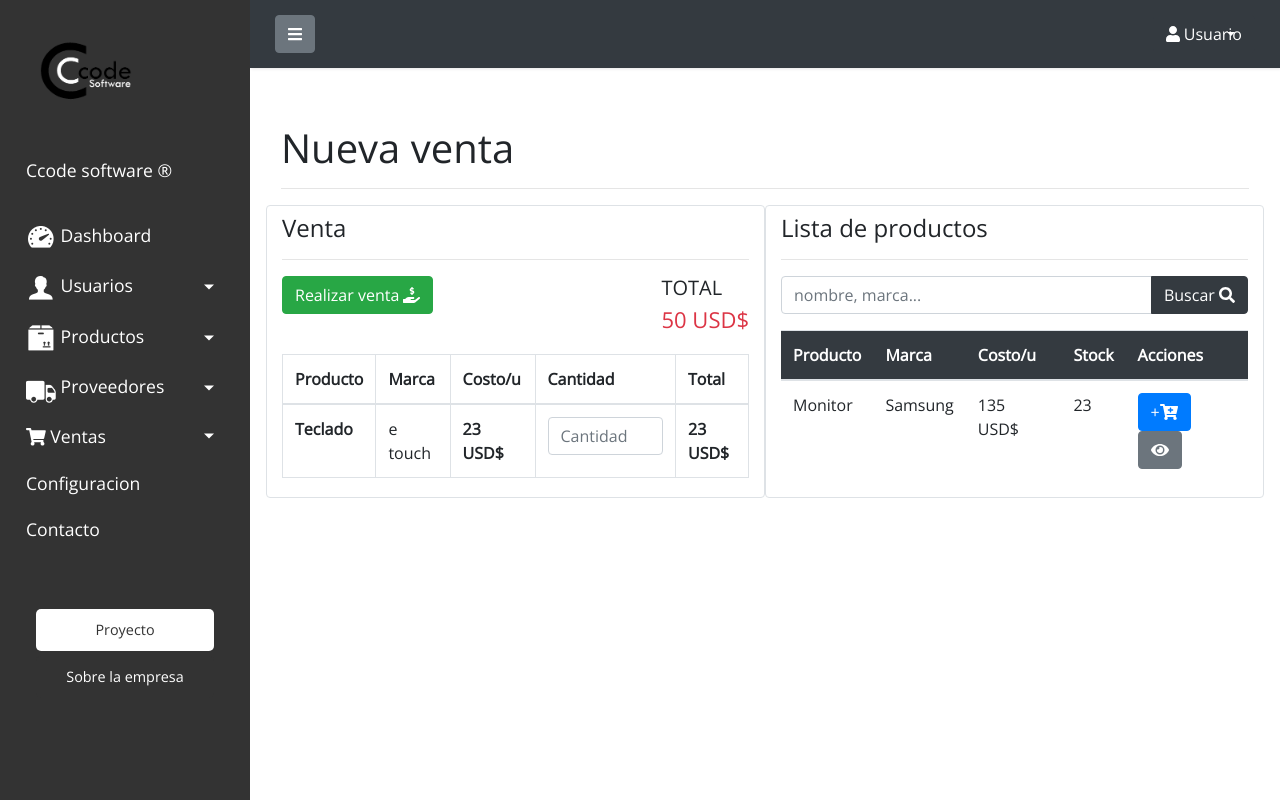
After one commit to jyagami/sistema1, a PHP site: page /venta_nueva.php in a window 1280 px wide. The commit adds this page. Run offline with PHP 8.4, Linux system fonts and the light colour scheme; some libraries are stand-ins or nearby versions.

Commit message:
ultimos cambios

```diff
--- a/conexion.php
+++ b/conexion.php
@@ -1,9 +1,6 @@
 <?php
 
-
     class Conexion{
-
-
 
         private static $conexion = NULL;
         private function __construct(){
@@ -15,7 +12,6 @@
             $dns = 'mysql:host=localhost;dbname=sistema1';
             $db_usuario = 'root';
             $db_contraseña = '';
-
 
             $pdo_options[PDO::ATTR_ERRMODE] = PDO::ERRMODE_EXCEPTION;
             self::$conexion = new PDO($dns, $db_usuario, $db_contraseña, $pdo_options);
--- a/include/footer.php
+++ b/include/footer.php
@@ -2,31 +2,25 @@
         <!--    FIN DEL CONTENIDO   -->
         </div>
 
+            </div>
         </div>
-            </div>
+
+    <!-- jQuery CDN - Slim version 3.4.1-->
+    <script src="https://code.jquery.com/jquery-3.4.1.min.js" integrity="sha256-CSXorXvZcTkaix6Yvo6HppcZGetbYMGWSFlBw8HfCJo=" crossorigin="anonymous"></script>
 
     <!-- jQuery CDN - Slim version (=without AJAX) -->
-    <script src="https://code.jquery.com/jquery-3.3.1.slim.min.js" integrity="sha384-q8i/X+965DzO0rT7abK41JStQIAqVgRVzpbzo5smXKp4YfRvH+8abtTE1Pi6jizo" crossorigin="anonymous"></script>
+    <!-- <script src="https://code.jquery.com/jquery-3.3.1.slim.min.js" integrity="sha384-q8i/X+965DzO0rT7abK41JStQIAqVgRVzpbzo5smXKp4YfRvH+8abtTE1Pi6jizo" crossorigin="anonymous"></script> -->
     <!-- Popper.JS -->
     <script src="https://cdnjs.cloudflare.com/ajax/libs/popper.js/1.14.0/umd/popper.min.js" integrity="sha384-cs/chFZiN24E4KMATLdqdvsezGxaGsi4hLGOzlXwp5UZB1LY//20VyM2taTB4QvJ" crossorigin="anonymous"></script>
     <!-- Bootstrap JS -->
     <script src="https://stackpath.bootstrapcdn.com/bootstrap/4.1.0/js/bootstrap.min.js" integrity="sha384-uefMccjFJAIv6A+rW+L4AHf99KvxDjWSu1z9VI8SKNVmz4sk7buKt/6v9KI65qnm" crossorigin="anonymous"></script>
     <!-- jQuery Custom Scroller CDN -->
     <script src="https://cdnjs.cloudflare.com/ajax/libs/malihu-custom-scrollbar-plugin/3.1.5/jquery.mCustomScrollbar.concat.min.js"></script>
+    <!-- My Script -->
+    <script src="scripts/ajax.js"></script>
+    <script src="scripts/sidebar.js"></script>
 
-    <script type="text/javascript">
-        $(document).ready(function () {
-            $("#sidebar").mCustomScrollbar({
-                theme: "minimal"
-            });
 
-            $('#sidebarCollapse').on('click', function () {
-                $('#sidebar, #content').toggleClass('active');
-                $('.collapse.in').toggleClass('in');
-                $('a[aria-expanded=true]').attr('aria-expanded', 'false');
-            });
-        });
-    </script>
 </body>
 
 </html>
--- a/include/header.php
+++ b/include/header.php
@@ -7,6 +7,8 @@
     <meta http-equiv="X-UA-Compatible" content="IE=edge">
 
     <title>Sistema administrativo</title>
+
+
 
     <!-- Bootstrap CSS CDN -->
     <link rel="stylesheet" href="https://stackpath.bootstrapcdn.com/bootstrap/4.1.0/css/bootstrap.min.css" integrity="sha384-9gVQ4dYFwwWSjIDZnLEWnxCjeSWFphJiwGPXr1jddIhOegiu1FwO5qRGvFXOdJZ4" crossorigin="anonymous">
@@ -92,6 +94,21 @@
                 </li>
 
                 <li>
+                    <a href="#ventaSubmenu" data-toggle="collapse" aria-expanded="false" class="dropdown-toggle">
+                        <i class="fas fa-shopping-cart"></i> Ventas
+                    </a>
+                    <ul class="collapse list-unstyled" id="ventaSubmenu">
+                        <li>
+                            <a href="venta_nueva.php"><i class="fas fa-money-bill-wave"></i> Nueva venta</a>
+                        </li>
+                        <li>
+                            <a href="#"><i class="fas fa-money-check-alt"></i> Registro de ventas</a>
+                        </li>
+
+                    </ul>
+                </li>
+
+                <li>
                     <a href="#">Configuracion</a>
                 </li>
                 <li>
@@ -103,7 +120,7 @@
 
             <ul class="list-unstyled CTAs">
                 <li>
-                    <a href="#" class="download">Portafolio</a>
+                    <a href="https://github.com/jyagami/sistema1" class="download">Proyecto</a>
                 </li>
                 <li>
                     <a href="#" class="article">Sobre la empresa</a>
--- /dev/null
+++ b/myStyle.css
@@ -0,0 +1,3 @@
+.tableHead{
+
+}
--- /dev/null
+++ b/scripts/ajax.js
@@ -0,0 +1,48 @@
+$(document).ready(function(){
+    //obtenemos el componente con id 'search-user'
+    $('#search-user').keyup(function(e){//capturamos lo que teclea el usuario con "keyup()"
+    //obtenemos el valor del input 'search-user' con el metodo "val()"
+        if($('#search-user').val()){
+            let busqueda = $('#search-user').val();
+            //console.log(busqueda);
+            $.ajax({//"$.ajax" permite realizar una peticion a un servidor
+                url: 'search_user.php', //direccion donde haremos la peticion
+                type: 'POST', //tipo de peticion
+                data: {busqueda}, //enviamos un valor al servidor
+                success: function(response){ //respuesta del servidor
+                    //console.log(response);
+                    let usuarios = JSON.parse(response);
+                    let columna = '';
+                    usuarios.forEach(usuario => {
+                        columna += `<tr>
+                            <th scope="row"> ${usuario.codigo}</th>
+                            <td> ${usuario.nombres}</td>
+                            <td> ${usuario.apellidos}</td>
+                            <td> ${usuario.telefono}</td>
+                            <td> ${usuario.puesto}</td>
+                            <td> ${usuario.correo}</td>
+                            <td> ${usuario.contrasena}</td>
+
+                            <td>
+                                <div class="btn-group" >
+                                    <button class="btn btn-outline-dark" type="button" data-toggle="modal"
+                                    <?php echo 'data-target="#modal-'.$usuario->getCodigo().'"' ?> > <i class="far fa-address-book"></i></button>
+
+                                    <a href="editar_usuario.php?codigo=<?php echo $usuario->getCodigo()?>&accion=actualizar" class="btn btn-outline-success"><i class="fas fa-edit"></i></a>
+
+                                    <a class="btn btn-outline-danger" href="usuario_controller.php?codigo=<?php echo $usuario->getCodigo()?>&accion=eliminar">
+                                    <i class="fas fa-trash-alt"></i></a>
+                                </div>
+                            </td>
+
+                        </tr>`
+                    });
+                    $('#tabla-usuarios').html(columna);
+                }
+            });
+        }
+        else{
+            location.reload();
+        }
+    });
+});
--- /dev/null
+++ b/scripts/myScript.js
@@ -0,0 +1,13 @@
+const listaVenta = document.getElementById('tabla-cuerpo');
+    const nuevoElemento = document.createElement('tr');
+    function addProduct(){
+        nuevoElemento.innerHTML = `<th>Monitor</th>
+                                <td>Samsung</td>
+                                <th>135 USD$</td>
+                                <td><input type="number" placeholder="Cantidad" class="form-control"></td>
+                                <th>135 USD$</th>`;
+    listaVenta.appendChild(nuevoElemento);
+    }
+
+    var btnAdd = document.getElementById('add-product');
+    btnAdd.addEventListener('click', addProduct);
--- /dev/null
+++ b/scripts/sidebar.js
@@ -0,0 +1,11 @@
+$(document).ready(function () {
+    $("#sidebar").mCustomScrollbar({
+        theme: "minimal"
+    });
+
+    $('#sidebarCollapse').on('click', function () {
+        $('#sidebar, #content').toggleClass('active');
+        $('.collapse.in').toggleClass('in');
+        $('a[aria-expanded=true]').attr('aria-expanded', 'false');
+    });
+});
--- /dev/null
+++ b/venta_nueva.php
@@ -0,0 +1,92 @@
+<?php include 'include/header.php' ?>
+
+<div class="container-fluid">
+
+    <span class="h1">Nueva venta</span><hr>
+
+    <div class="row">
+        <!--  Formulario de venta de productos  -->
+
+        <div class="col-md-6 border rounded pt-2">
+        <span class="h4">Venta</span><hr>
+
+            <form action="">
+            <button type="submit" value="Venta" class="btn btn-success mb-3">Realizar venta <i class="fas fa-hand-holding-usd"></i></button>
+
+                <div class="float-right flex-row">
+                    <span class="h5"> TOTAL <p class="text-danger">50 USD$</p></span>
+                </div>
+                <div class="table-responsive" style="max-height: 475px;" id="tabla-venta">
+                    <table class="table table-bordered">
+                        <thead>
+                            <tr>
+                            <th scope="col">Producto</th>
+                            <th scope="col">Marca</th>
+                            <th scope="col">Costo/u</th>
+                            <th scope="col">Cantidad</th>
+                            <th scope="col">Total</th>
+                            </tr>
+                        </thead>
+                        <tbody id="tabla-cuerpo">
+                            <tr>
+                                <th>Teclado</th>
+                                <td>e touch</td>
+                                <th>23 USD$</td>
+                                <td><input type="number" placeholder="Cantidad" class="form-control"></td>
+                                <th>23 USD$</th>
+                            </tr>
+
+
+                        </tbody>
+                    </table>
+                </div>
+
+            </form>
+        </div>
+
+        <!--  Tabla de productos disponibles  -->
+        <div class="col-md-6 border rounded pt-2">
+            <span class="h4"> Lista de productos</span><hr>
+                <div class="input-group mb-3">
+                    <input type="text" class="form-control" placeholder="nombre, marca..." >
+                        <div class="input-group-append">
+                            <button class="btn btn-dark" type="button">Buscar <i class="fas fa-search"></i></button>
+                        </div>
+                </div>
+            <div class="table-responsive" style="max-height: 475px;">
+
+                <table class="table">
+                    <thead class="bg-dark text-white ">
+                        <tr>
+                            <th scope="col">Producto</th>
+                            <th scope="col">Marca</th>
+                            <th scope="col">Costo/u</th>
+                            <th scope="col">Stock</th>
+                            <th scope="col">Acciones</th>
+                        </tr>
+                    </thead>
+                    <tbody>
+                        <tr>
+                            <td>Monitor</td>
+                            <td>Samsung</td>
+                            <td>135 USD$</td>
+                            <td>23</td>
+                            <td><button class="btn btn-primary" id="add-product">+<i class="fas fa-cart-plus"></i></button>
+                                <button class="btn btn-secondary"><i class="fas fa-eye"></i></button>
+                            </td>
+                        </tr>
+                    </tbody>
+
+                </table>
+
+            </div>
+        </div>
+    </div>
+
+</div>
+<!-- script basura para llenar la tabla de venta-->
+<script src="scripts/myScript.js" ></script>
+
+
+
+<?php include 'include/footer.php' ?>
```
Also changed, not shown: dashboard.php (+15 -0 lines), editar_usuario.php (+8 -0 lines), listado_usuario.php (+25 -11 lines), registro_usuario.php (+7 -0 lines), search_user.php (added, +34 -0 lines).
